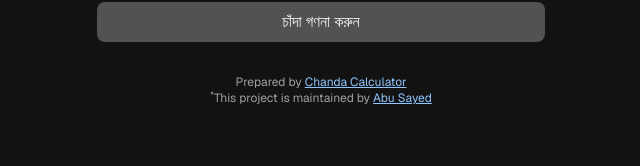
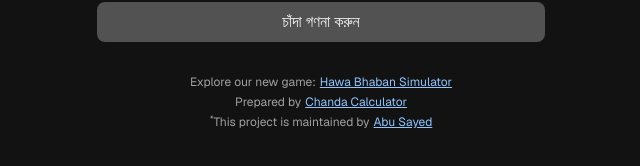
Before and after one commit to ImAbuSayed/chanda-calculator, a Next.js app: page / in a window 1280 px wide. Shown: the part 496-662 px from the top of the page, without its empty margins (319-959 px from the left). Built offline with nearby package versions, Linux system fonts and the light colour scheme; no server answers; the database is empty.

Commit message:
Update page.tsx

```diff
--- a/app/page.tsx
+++ b/app/page.tsx
@@ -428,9 +428,25 @@
           />
         </div>
       )}
-      <div className="mt-8 text-center text-xs text-gray-400">
-        <p>Prepared by <a href="https://abusayed.com.bd/projects/chanda-calculator" className="text-blue-300 underline">Chanda Calculator</a></p>
-        <p><sup>*</sup>This project is maintained by <a href="https://linkedin.com/in/imabusayed" className="text-blue-300 underline">Abu Sayed</a></p>
+      <div className="mt-8 text-center text-xs text-gray-400 space-y-1">
+        <p>
+          Explore our new game:
+          <a href="https://hawa-bhaban-investment-simulator.vercel.app/" className="text-blue-300 underline ml-1">
+            Hawa Bhaban Simulator
+          </a>
+        </p>
+        <p>
+          Prepared by
+          <a href="https://abusayed.com.bd/projects/chanda-calculator" className="text-blue-300 underline ml-1">
+            Chanda Calculator
+          </a>
+        </p>
+        <p>
+          <sup>*</sup>This project is maintained by
+          <a href="https://linkedin.com/in/imabusayed" className="text-blue-300 underline ml-1">
+            Abu Sayed
+          </a>
+        </p>
       </div>
     </div>
   );
```
